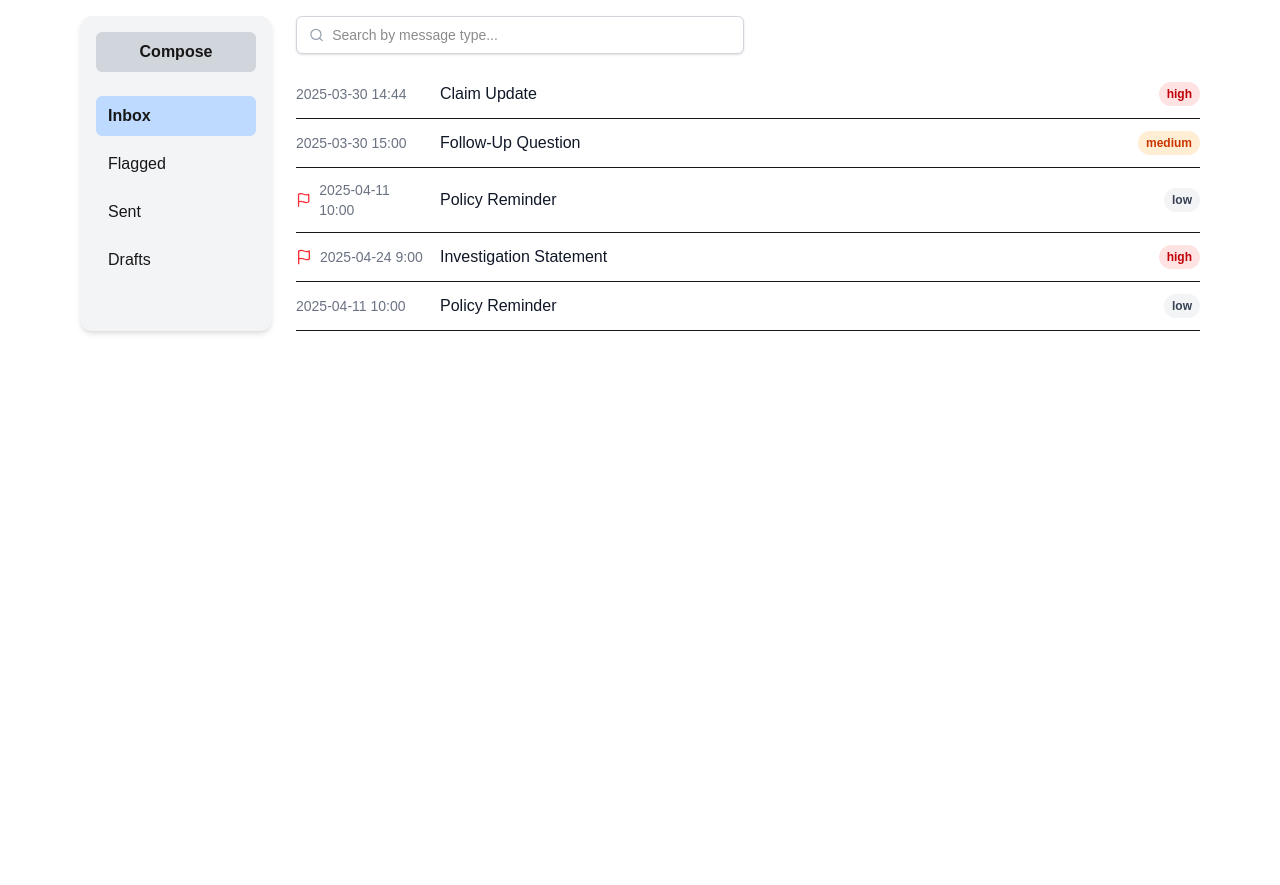
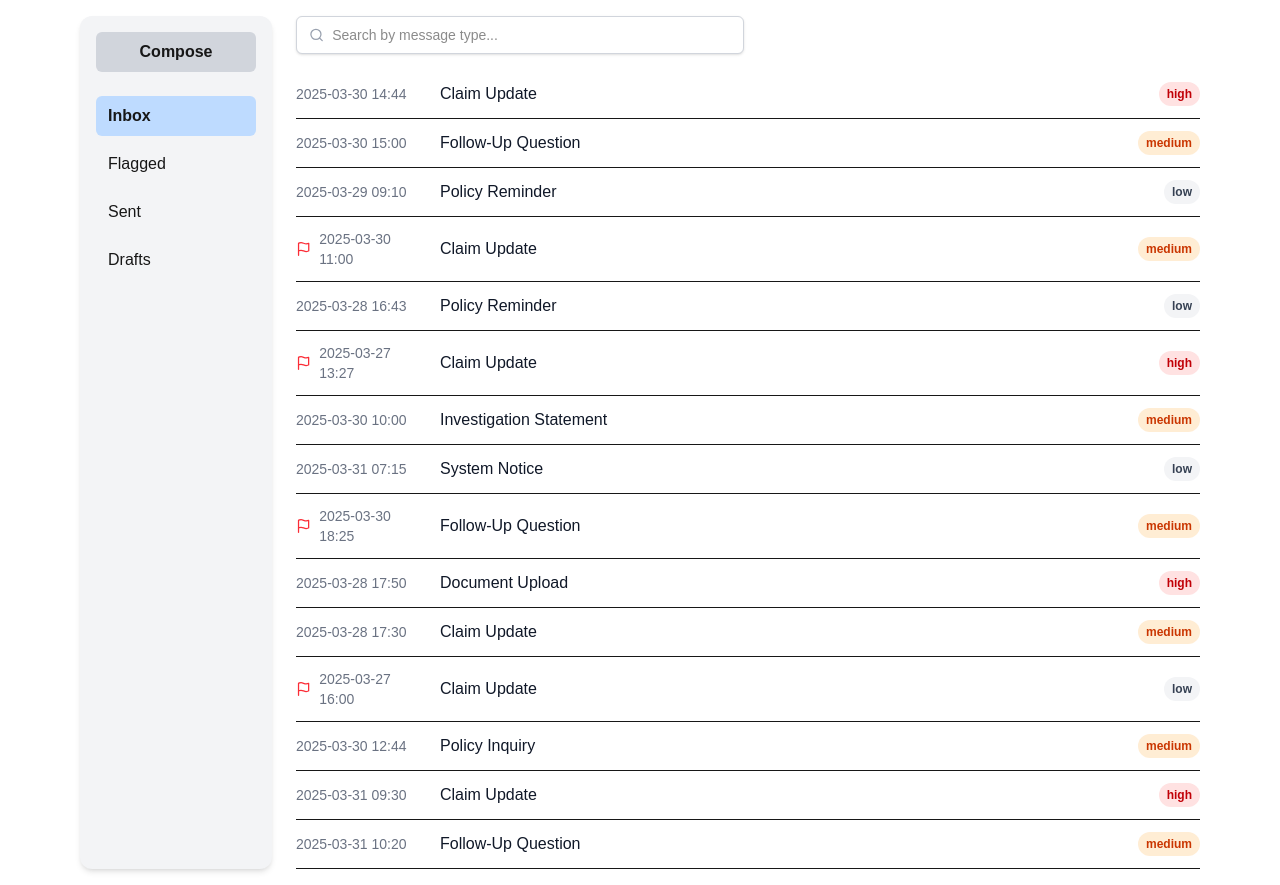
Before and after one commit to TheVikJ/project-mallard, a Next.js app: page /inbox in a window 1280 px wide. Before the commit the page ends 800 px from the top, so only its background shows below. Built offline with nearby package versions, Linux system fonts and the light colour scheme.

Commit message:
added more messages

```diff
--- a/src/app/inbox/page.tsx
+++ b/src/app/inbox/page.tsx
@@ -90,66 +90,196 @@ const MessageList: React.FC = () => {
       notification_id: 8001,
       sender_id: 202,
       recipient_id: 201,
-      type: 'Claim Update',
-      text: 'Your claim #893...',
-      timestamp: '2025-03-30 14:44',
+      type: "Claim Update",
+      text: "Your claim #893...",
+      timestamp: "2025-03-30 14:44",
       is_read: false,
       is_active: true,
-      priority: 'high',
+      priority: "high",
       flagged: false,
-      folder: 'inbox',
+      folder: "inbox",
     },
     {
       notification_id: 8002,
       sender_id: 201,
       recipient_id: 202,
-      type: 'Follow-Up Question',
-      text: 'Can you clarify w...',
-      timestamp: '2025-03-30 15:00',
+      type: "Follow-Up Question",
+      text: "Can you clarify w...",
+      timestamp: "2025-03-30 15:00",
       is_read: true,
       is_active: true,
-      priority: 'medium',
+      priority: "medium",
       flagged: false,
-      folder: 'inbox',
+      folder: "inbox",
     },
     {
       notification_id: 8003,
-      sender_id: 201,
-      recipient_id: 202,
-      type: 'Policy Reminder',
-      text: 'Reminder that your policy must be...',
-      timestamp: '2025-04-11 10:00',
-      is_read: false,
+      sender_id: 205,
+      recipient_id: 204,
+      type: "Policy Reminder",
+      text: "Your homeowner...",
+      timestamp: "2025-03-29 09:10",
+      is_read: true,
       is_active: true,
-      priority: 'low',
-      flagged: true,
-      folder: 'inbox',
+      priority: "low",
+      flagged: false,
+      folder: "inbox",
     },
     {
       notification_id: 8004,
-      sender_id: 202,
-      recipient_id: 201,
-      type: 'Investigation Statement',
-      text: 'We recieved a notice that...',
-      timestamp: '2025-04-24 9:00',
+      sender_id: 208,
+      recipient_id: 207,
+      type: "Claim Update",
+      text: "The damage esti...",
+      timestamp: "2025-03-30 11:00",
       is_read: false,
       is_active: true,
-      priority: 'high',
+      priority: "medium",
       flagged: true,
-      folder: 'inbox',
+      folder: "inbox",
     },
     {
       notification_id: 8005,
+      sender_id: 210,
+      recipient_id: 209,
+      type: "Policy Reminder",
+      text: "We've updated y...",
+      timestamp: "2025-03-28 16:43",
+      is_read: true,
+      is_active: true,
+      priority: "low",
+      flagged: false,
+      folder: "inbox",
+    },
+    {
+      notification_id: 8006,
+      sender_id: 203,
+      recipient_id: 213,
+      type: "Claim Update",
+      text: "We've received y...",
+      timestamp: "2025-03-27 13:27",
+      is_read: true,
+      is_active: true,
+      priority: "high",
+      flagged: true,
+      folder: "inbox",
+    },
+    {
+      notification_id: 8007,
+      sender_id: 206,
+      recipient_id: 202,
+      type: "Investigation Statement",
+      text: "We've initiated a...",
+      timestamp: "2025-03-30 10:00",
+      is_read: false,
+      is_active: true,
+      priority: "medium",
+      flagged: false,
+      folder: "inbox",
+    },
+    {
+      notification_id: 8008,
+      sender_id: 205,
+      recipient_id: 203,
+      type: "System Notice",
+      text: "New login from u...",
+      timestamp: "2025-03-31 07:15",
+      is_read: true,
+      is_active: true,
+      priority: "low",
+      flagged: false,
+      folder: "inbox",
+    },
+    {
+      notification_id: 8009,
+      sender_id: 204,
+      recipient_id: 210,
+      type: "Follow-Up Question",
+      text: "Please rate your...",
+      timestamp: "2025-03-30 18:25",
+      is_read: true,
+      is_active: true,
+      priority: "medium",
+      flagged: true,
+      folder: "inbox",
+    },
+    {
+      notification_id: 8010,
+      sender_id: 208,
+      recipient_id: 210,
+      type: "Document Upload",
+      text: "All requested do...",
+      timestamp: "2025-03-28 17:50",
+      is_read: true,
+      is_active: true,
+      priority: "high",
+      flagged: false,
+      folder: "inbox",
+    },
+    {
+      notification_id: 8011,
+      sender_id: 207,
+      recipient_id: 206,
+      type: "Claim Update",
+      text: "Still awaiting adj...",
+      timestamp: "2025-03-28 17:30",
+      is_read: false,
+      is_active: true,
+      priority: "medium",
+      flagged: false,
+      folder: "inbox",
+    },
+    {
+      notification_id: 8012,
+      sender_id: 202,
+      recipient_id: 209,
+      type: "Claim Update",
+      text: "Claim #21843 has...",
+      timestamp: "2025-03-27 16:00",
+      is_read: true,
+      is_active: true,
+      priority: "low",
+      flagged: true,
+      folder: "inbox",
+    },
+    {
+      notification_id: 8013,
+      sender_id: 202,
+      recipient_id: 210,
+      type: "Policy Inquiry",
+      text: "What’s the proces...",
+      timestamp: "2025-03-30 12:44",
+      is_read: false,
+      is_active: true,
+      priority: "medium",
+      flagged: false,
+      folder: "inbox",
+    },
+    {
+      notification_id: 8014,
+      sender_id: 210,
+      recipient_id: 202,
+      type: "Claim Update",
+      text: "Images from ins...",
+      timestamp: "2025-03-31 09:30",
+      is_read: true,
+      is_active: true,
+      priority: "high",
+      flagged: false,
+      folder: "inbox",
+    },
+    {
+      notification_id: 8015,
       sender_id: 201,
       recipient_id: 202,
-      type: 'Policy Reminder',
-      text: 'Reminder that your policy must be...',
-      timestamp: '2025-04-11 10:00',
+      type: "Follow-Up Question",
+      text: "Still waiting to he...",
+      timestamp: "2025-03-31 10:20",
       is_read: false,
       is_active: true,
-      priority: 'low',
+      priority: "medium",
       flagged: false,
-      folder: 'inbox',
+      folder: "inbox",
     },
   ]);
 
```
